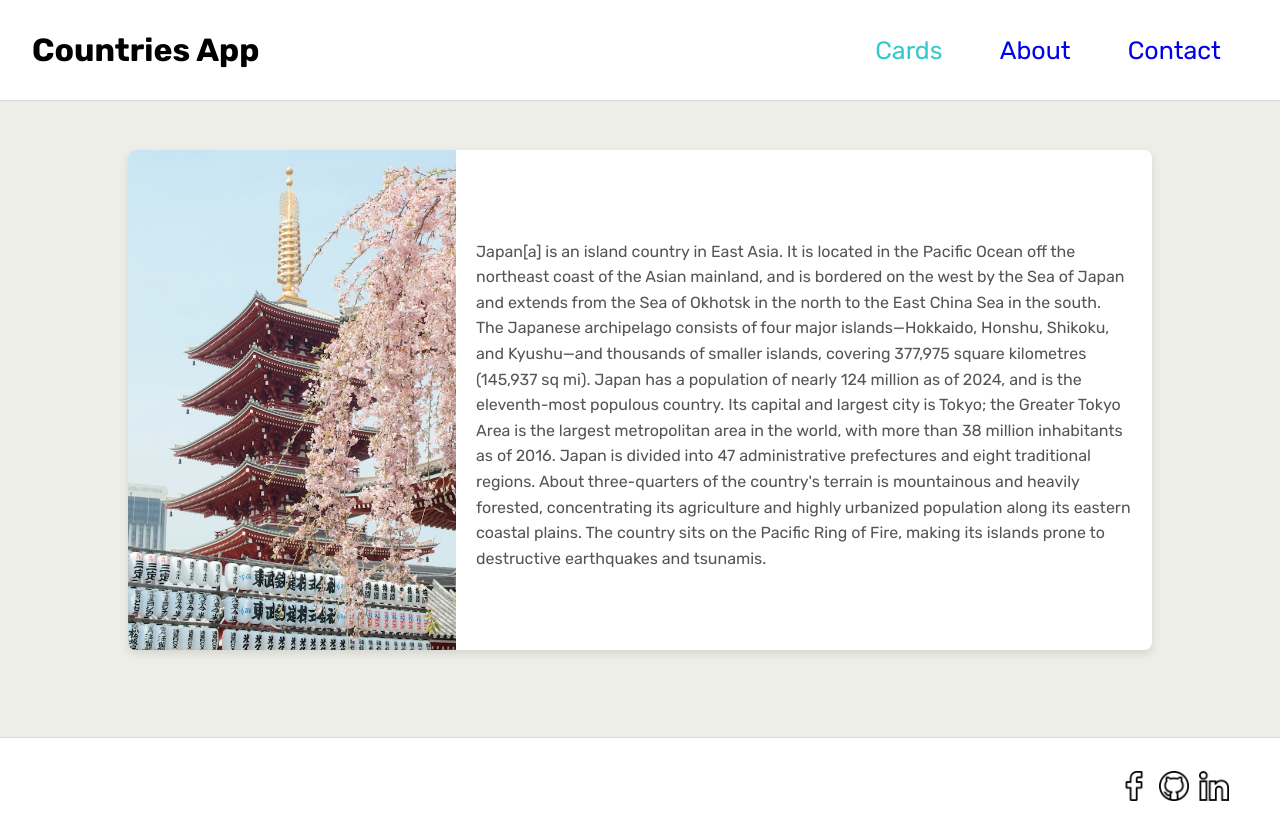
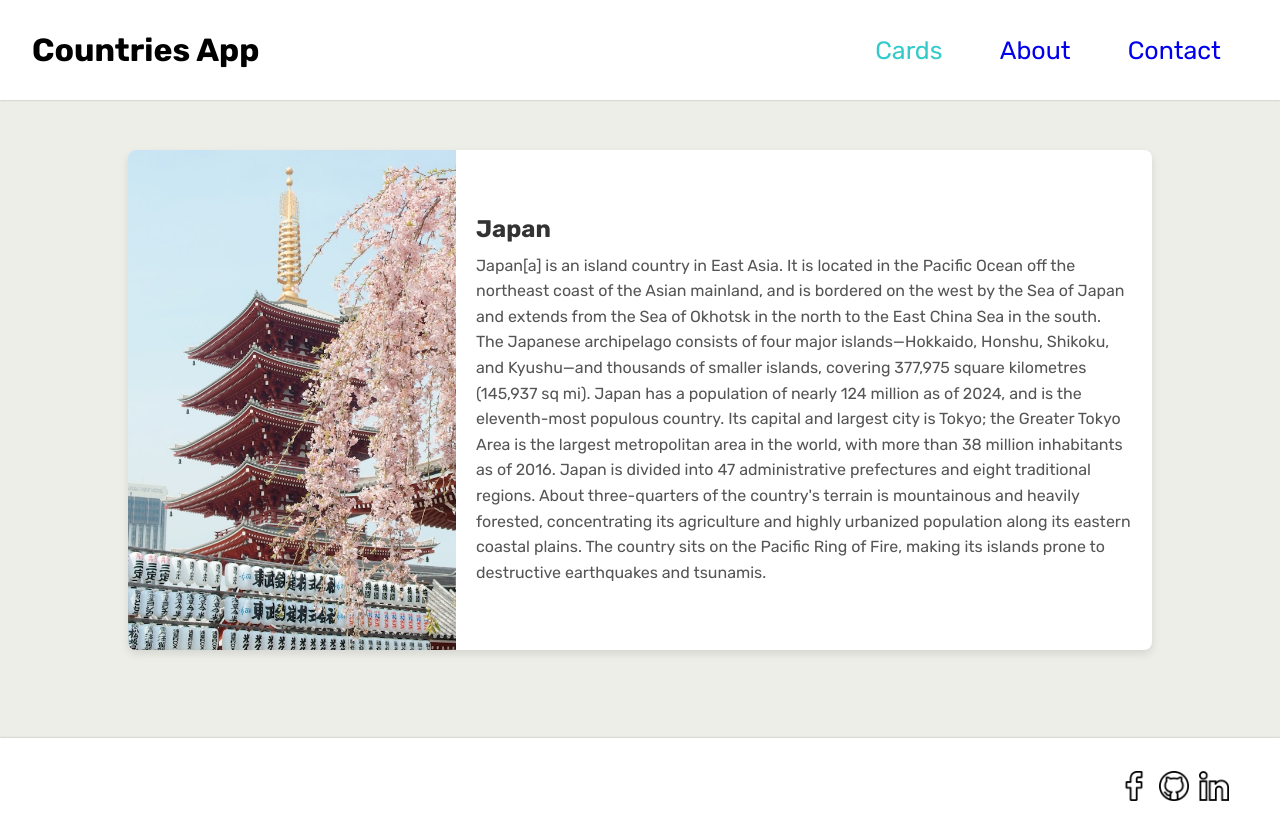
Before and after one commit to giozauta/countries-app, a React (Vite) app: page /cards/1 in a window 1280 px wide. Built offline with nearby package versions, Linux system fonts and the light colour scheme.

Commit message:
chasworda cardcontentis type

```diff
--- a/src/pages/cards/components/list/card-content/Content.tsx
+++ b/src/pages/cards/components/list/card-content/Content.tsx
@@ -1,5 +1,7 @@
 import styles from './content.module.css';
- const Content:React.FC<{country:{countryName:string,capitalCity:string,population:number,id:string,vote:number};handleCountriesVote:(id:string) => void}> = ({country}) => {
+
+
+ const Content:React.FC<{country:{countryName:string,capitalCity:string,population:number,id:string,vote:number}}> = ({country}) => {
   return (
     <div className={styles.cardContent}>
       <p>Country Name: {country.countryName}</p>
--- a/src/pages/cards/components/list/card-list/CardList.tsx
+++ b/src/pages/cards/components/list/card-list/CardList.tsx
@@ -86,7 +86,7 @@ const CardList:React.FC = () => {
             {countriesList.sort((a, b) => a.deleteStatus - b.deleteStatus).map(country => (
                 <Card  handleCardRestore={handleCardRestore} id={country.id} deleteStatus={country.deleteStatus} key={country.id}>
                     <CardImage imgSrc={country.imgSrc} />
-                    <CardContent handleCountriesVote={handleCountriesVote} country={country} />
+                    <CardContent country={country} />
                     <CardinteractSection handleDeleteCard={handleDeleteCard} country={country} handleCountriesVote={handleCountriesVote} />
                 </Card>
             ))}
@@ -95,4 +95,4 @@ const CardList:React.FC = () => {
   )
 }
 
-export default CardList ;
+export default CardList;
--- a/src/pages/cards/components/single/index.tsx
+++ b/src/pages/cards/components/single/index.tsx
@@ -1,18 +1,30 @@
-
 import styles from './singleCard.module.css';
 
-const SingleCard:React.FC<{data:{name:string,imgSrc:string,article:string}}>= ({data}) => {
+type SingleCardProps = {
+  cardData: {
+    countryName: string;
+    capitalCity: string;
+    population: number;
+    article: string;
+    imgSrc: string;
+    id: string;
+    vote: number;
+    deleteStatus: boolean;
+  };
+};
+
+const SingleCard: React.FC<SingleCardProps> = ({ cardData }) => {
   return (
     <div className={styles.singleCard}>
       <div className={styles.imageContainer}>
-        <img src={data.imgSrc} alt={data.name} className={styles.singleCardImage} />
+        <img src={cardData.imgSrc} alt={cardData.countryName} className={styles.singleCardImage} />
       </div>
       <div className={styles.textContainer}>
-        <h2 className={styles.title}>{data.name}</h2>
-        <p className={styles.description}>{data.article}</p>
+        <h2 className={styles.title}>{cardData.countryName}</h2>
+        <p className={styles.description}>{cardData.article}</p>
       </div>
     </div>
-  )
-}
+  );
+};
 
 export default SingleCard;
--- a/src/pages/cards/views/single/index.tsx
+++ b/src/pages/cards/views/single/index.tsx
@@ -1,4 +1,3 @@
-import React from 'react'
 import SingleCard from '../../components/single';
 import { useParams } from 'react-router-dom';
 import cardsInitialState from "../../components/list/card-list/reducer/state";
@@ -9,15 +8,15 @@ const SingleCardView: React.FC = () => {
   const cardInfo = cardsInitialState.find((countrie) => countrie.id == id);
   const cardInfoNotFound = !cardInfo;
 
+console.log(cardInfo);
+
   if(cardInfoNotFound){
     return <div>Card Not Found</div>;
   }
 
-  console.log(cardInfo);
-
   return (
     <div>
-        <SingleCard data={cardInfo}/>
+        <SingleCard cardData={cardInfo}/>
     </div>
   )
 }
```
